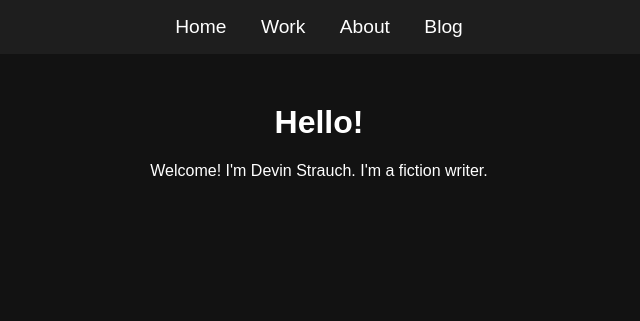
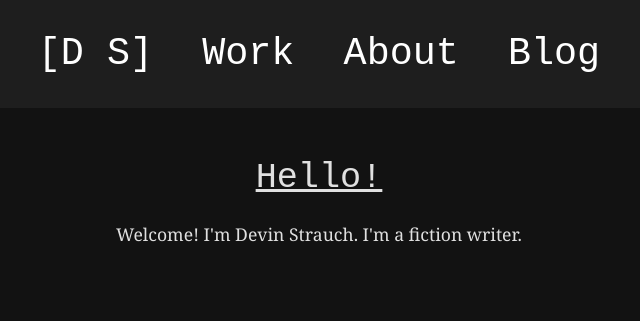
Before and after one commit to devinstrauch/devinstrauch.github.io, a plain HTML site: page index.html in a window 1280 px wide. Shown: the whole page, without its empty margins (321-961 px from the left). Drawn offline with Linux system fonts and the light colour scheme.

Commit message:
CSS changes
making things prettier

```diff
--- a/blog-style.css
+++ b/blog-style.css
@@ -1,7 +1,8 @@
 body {
     background-color: #121212;
-    color: #ffffff;
-    font-family: Arial, sans-serif;
+    color: #E0E0E0;
+    font-family: Garamond, serif;
+	font-size: 1.1rem;
     margin: 0;
     padding: 0;
 }
@@ -10,8 +11,15 @@ header {
     background-color: #1e1e1e;
     padding: 1em 0;
     text-align: center;
+	font-size: 2rem;
+	font-family: "Courier New", monospace;
 }
 
+h1, h2, h3, h4, h5, h6 {
+    font-family: "Courier New", monospace;
+    font-weight: normal;
+    text-decoration: underline;
+}
 nav a {
     color: #ffffff;
     text-decoration: none;
@@ -52,3 +60,12 @@ blockquote {
     padding: 15px;
     font-family: 'Courier New', Courier, monospace;
 }
+
+a {
+    color: #4DA8DA;
+    text-decoration: none;
+}
+
+a:hover {
+    text-decoration: underline;
+}
--- a/index.html
+++ b/index.html
@@ -9,7 +9,7 @@
 <body>
     <header>
         <nav>
-            <a href="index.html">Home</a>
+            <a href="index.html">[D S]</a>
             <a href="work.html">Work</a>
             <a href="about.html">About</a>
             <a href="blog.html">Blog</a>
--- a/style.css
+++ b/style.css
@@ -1,8 +1,9 @@
 body {
     background-color: #121212;
-    color: #ffffff;
-    font-family: Arial, sans-serif;
+    color: #E0E0E0;
+    font-family: Georgia, serif;
     text-align: center;
+	font-size: 1.1rem;
     margin: 0;
     padding: 0;
 }
@@ -10,8 +11,16 @@ body {
 header {
     background-color: #1e1e1e;
     padding: 1em 0;
+	text-align: center;
+	font-size: 2rem;
+	font-family: "Courier New", monospace;
 }
 
+h1, h2, h3, h4, h5, h6 {
+    font-family: "Courier New", monospace;
+    font-weight: normal;
+    text-decoration: underline;
+}
 nav a {
     color: #ffffff;
     text-decoration: none;
@@ -28,3 +37,12 @@ main {
     max-width: 800px;
 	padding: 0 20px;
 }
+
+a {
+    color: #4DA8DA;
+    text-decoration: none;
+}
+
+a:hover {
+    text-decoration: underline;
+}
```
Also changed, not shown: about.html (+1 -1 lines), blog.html (+1 -1 lines), blog/improv.html (+1 -1 lines), work.html (+1 -1 lines).
